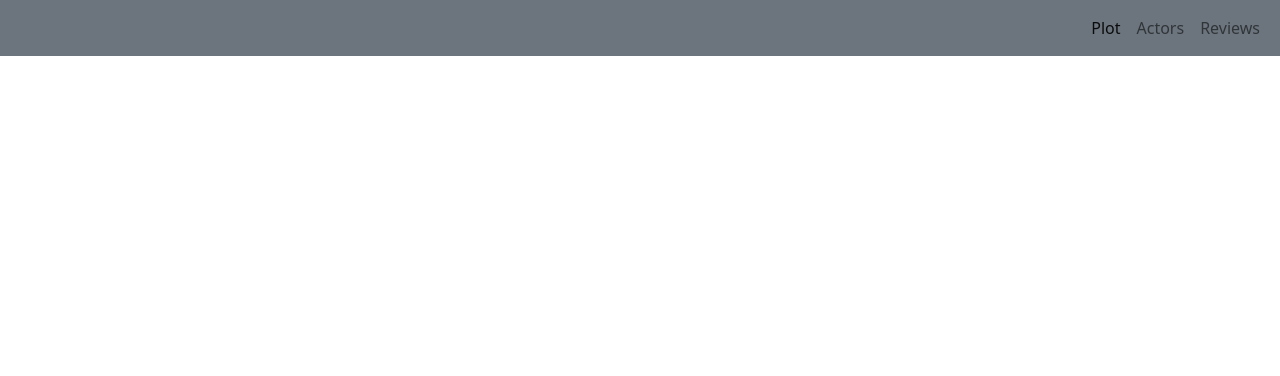
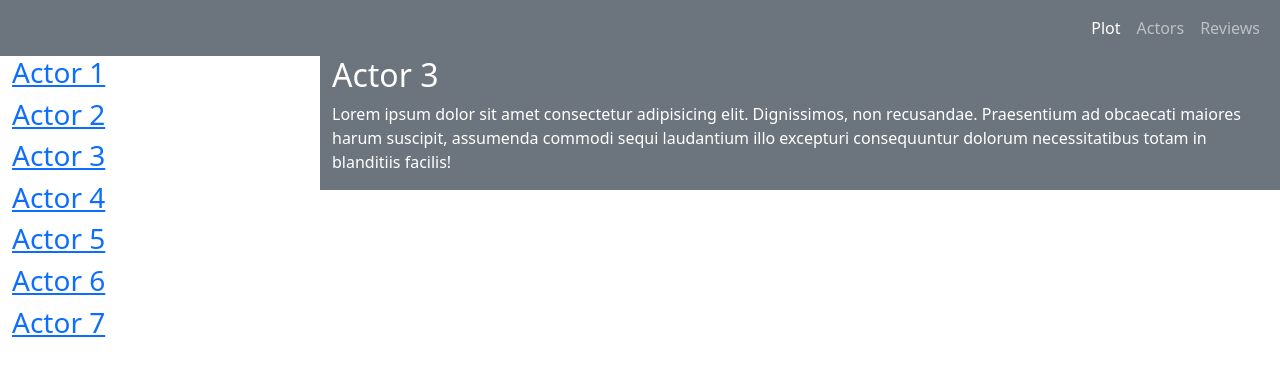
Before and after one commit to MichaelSteinacherPDC/FE17-BS-DAY2-Steinacher-Smejkal, a plain HTML site: page TSmejkal/AdvanceExcercise/index.html in a window 1280 px wide. Drawn offline with nearby package versions, Linux system fonts and the light colour scheme.

Commit message:
Fix BasicExcercise padding

```diff
--- a/TSmejkal/AdvanceExcercise/index.html
+++ b/TSmejkal/AdvanceExcercise/index.html
@@ -13,7 +13,7 @@
     <title>Bootstrap Day2 Advance Excercise</title>
   </head>
   <body>
-    <nav class="navbar navbar-expand-lg bg-secondary navbar-light">
+    <nav class="navbar navbar-expand-lg bg-secondary navbar-dark">
       <div class="container-fluid">
         <div class="collapse navbar-collapse" id="navbarNav">
           <ul class="navbar-nav ms-auto">
@@ -31,7 +31,44 @@
       </div>
     </nav>
 
-    <div class="container-fluid"></div>
+    <div class="container-fluid bg-light">
+      <div class="row bg-white text-secondary p-10">
+        <div class="col-3 bg-white">
+          <h3>
+            <a href=""> Actor 1 </a>
+          </h3>
+          <h3>
+            <a href=""> Actor 2 </a>
+          </h3>
+          <h3>
+            <a href=""> Actor 3 </a>
+          </h3>
+          <h3>
+            <a href=""> Actor 4 </a>
+          </h3>
+          <h3>
+            <a href=""> Actor 5 </a>
+          </h3>
+          <h3>
+            <a href=""> Actor 6 </a>
+          </h3>
+          <h3>
+            <a href=""> Actor 7 </a>
+          </h3>
+        </div>
+        <div class="col col-9 bg-white">
+          <div class="row bg-secondary text-white">
+            <p class="h2">Actor 3</p>
+            <p>
+              Lorem ipsum dolor sit amet consectetur adipisicing elit.
+              Dignissimos, non recusandae. Praesentium ad obcaecati maiores
+              harum suscipit, assumenda commodi sequi laudantium illo excepturi
+              consequuntur dolorum necessitatibus totam in blanditiis facilis!
+            </p>
+          </div>
+        </div>
+      </div>
+    </div>
 
     <script
       src="https://cdn.jsdelivr.net/npm/bootstrap@5.2.1/dist/js/bootstrap.bundle.min.js"
--- a/TSmejkal/BasicExcercise/style.css
+++ b/TSmejkal/BasicExcercise/style.css
@@ -1,3 +1,3 @@
 body, .h2, .h3 {
-    padding-top: 70px;
+    padding-top: 60px;
 }
```
